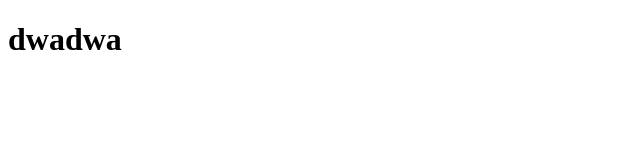
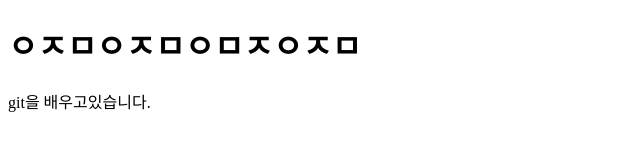
Before and after one commit to frozenHamster/remote, a plain HTML site: page index.html in a window 1280 px wide. Shown: the whole page, without its empty margins (0-640 px from the left). Drawn offline with Linux system fonts and the light colour scheme.

Commit message:
index.html 일부수정

```diff
--- a/index.html
+++ b/index.html
@@ -5,6 +5,7 @@
     <title>dwadwa</title>
   </head>
   <body>
-    <h1>dwadwa</h1>
+    <h1>ㅇㅈㅁㅇㅈㅁㅇㅁㅈㅇㅈㅁ </h1>
+    <p>git을 배우고있습니다.</p>
   </body>
 </html>
```
